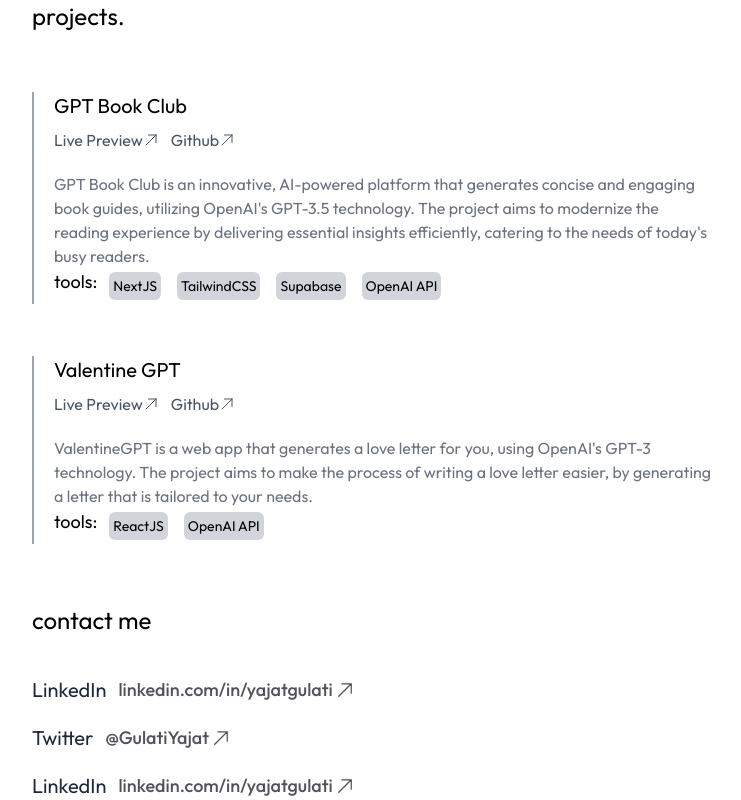
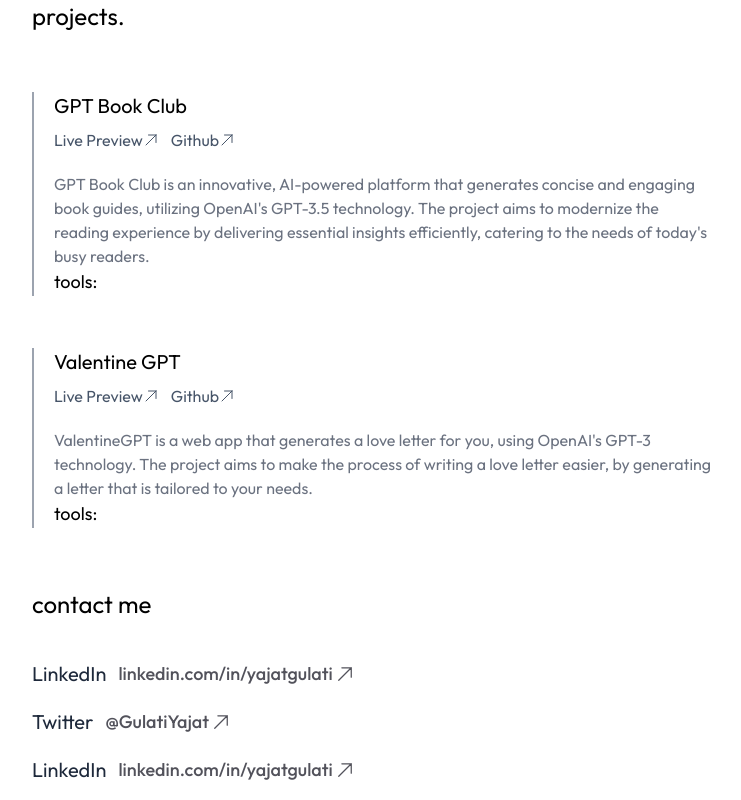
Before and after one commit to sheldor07/yajatgulati.com, a Next.js app: page / in a window 1280 px wide. Shown: the part 928-1728 px from the top of the page, without its empty margins (256-997 px from the left). Built offline with nearby package versions, Linux system fonts and the light colour scheme.

Commit message:
accounted for empty tool array typeerror
Signed-off-by: sheldor07 <50955708+sheldor07@users.noreply.github.com>

```diff
--- a/src/pages/components/ProjectCard.js
+++ b/src/pages/components/ProjectCard.js
@@ -9,7 +9,7 @@ export default function ProjectCard ({name, description, githubLink, link,status
             <a className="mt-2 text-slate-600 flex flex-row items-center" target="__blank" href={githubLink}>Github<div className="w-4 h-4"> <LinkArrow/></div></a>
             </div>
             <p className= "mt-5 text-gray-500">{description}</p>
-            <div className="text-lg flex flex-row gap-2 align-middle">tools: {tools.map(
+            <div className="text-lg flex flex-row gap-2 align-middle">tools: { tools?'':tools.map(
                 //write a function to make a small grey box with the tool name
                 (tool) => {
                     return(
```
